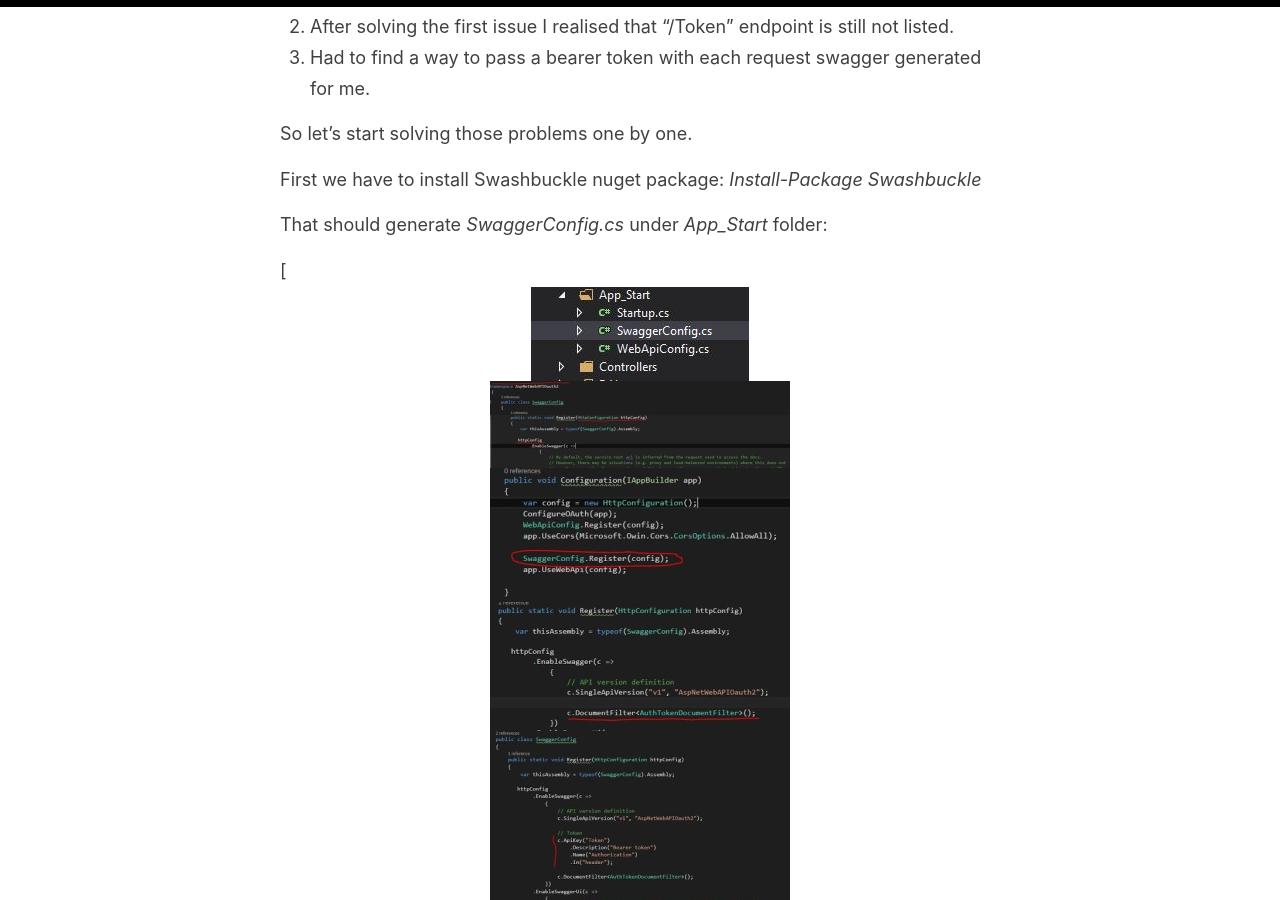
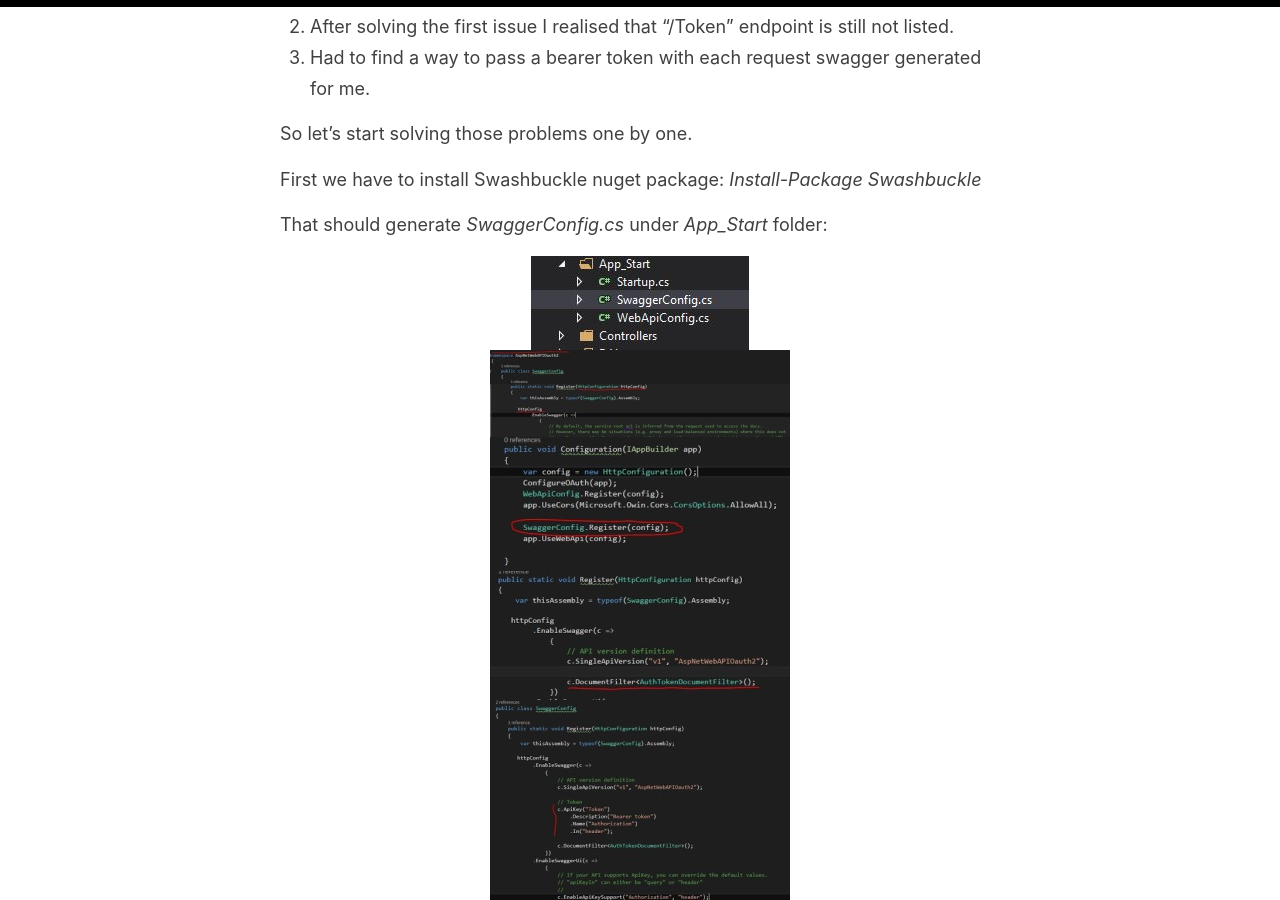
Before and after one commit to yuv4ik/yuv4ik.github.io, a Jekyll site: the page built from _posts/2017-02-03-adding-swagger-to-asp-net-web-api.md, in a window 1280 px wide and 900 px high, scrolled down 467 px. Built offline with Jekyll 4.4.1, drawn with Linux system fonts in a browser that asks for light colours; our own code applies the rules of GitHub Pages for plain Markdown files.

Commit message:
attempt to fix images

```diff
--- a/_posts/2017-02-03-adding-swagger-to-asp-net-web-api.md
+++ b/_posts/2017-02-03-adding-swagger-to-asp-net-web-api.md
@@ -25,7 +25,7 @@ That should generate _SwaggerConfig.cs_ under _App\_Start_ folder:
 
 
 
-[![swashbuckle swagger](/images/2017-02-03-adding-swagger-to-asp-net-web-api/2.jpg)![swashbuckle swagger](/images/2017-02-03-adding-swagger-to-asp-net-web-api/3.jpg)![](/images/2017-02-03-adding-swagger-to-asp-net-web-api/4.jpg)![](/images/2017-02-03-adding-swagger-to-asp-net-web-api/5.jpg)![](/images/2017-02-03-adding-swagger-to-asp-net-web-api/6.jpg)
+![swashbuckle swagger](/images/2017-02-03-adding-swagger-to-asp-net-web-api/2.jpg)![swashbuckle swagger](/images/2017-02-03-adding-swagger-to-asp-net-web-api/3.jpg)![](/images/2017-02-03-adding-swagger-to-asp-net-web-api/4.jpg)![](/images/2017-02-03-adding-swagger-to-asp-net-web-api/5.jpg)![](/images/2017-02-03-adding-swagger-to-asp-net-web-api/6.jpg)
 
 
 Good luck!
```
Also changed, not shown: images/2017-02-03-adding-swagger-to-asp-net-web-api/0e7b4-5.jpg (deleted), images/2017-02-03-adding-swagger-to-asp-net-web-api/0efe3-1.jpg (deleted), images/2017-02-03-adding-swagger-to-asp-net-web-api/37249-4.jpg (deleted), images/2017-02-03-adding-swagger-to-asp-net-web-api/c69cf-6.jpg (deleted), images/2017-02-03-adding-swagger-to-asp-net-web-api/d4c2b-2.jpg (deleted), images/2017-02-03-adding-swagger-to-asp-net-web-api/d5155-3.jpg (deleted), 2 other files.
